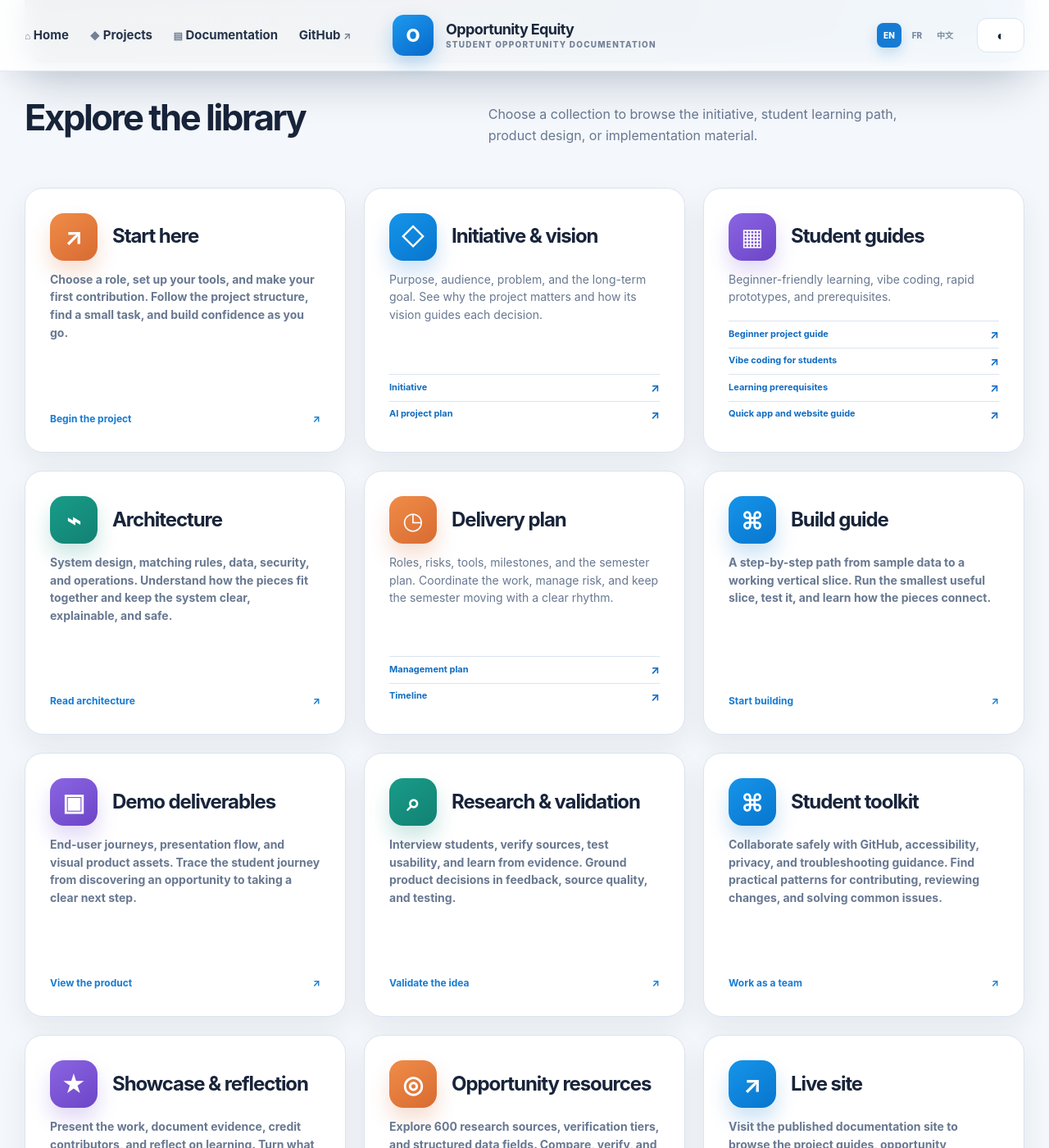
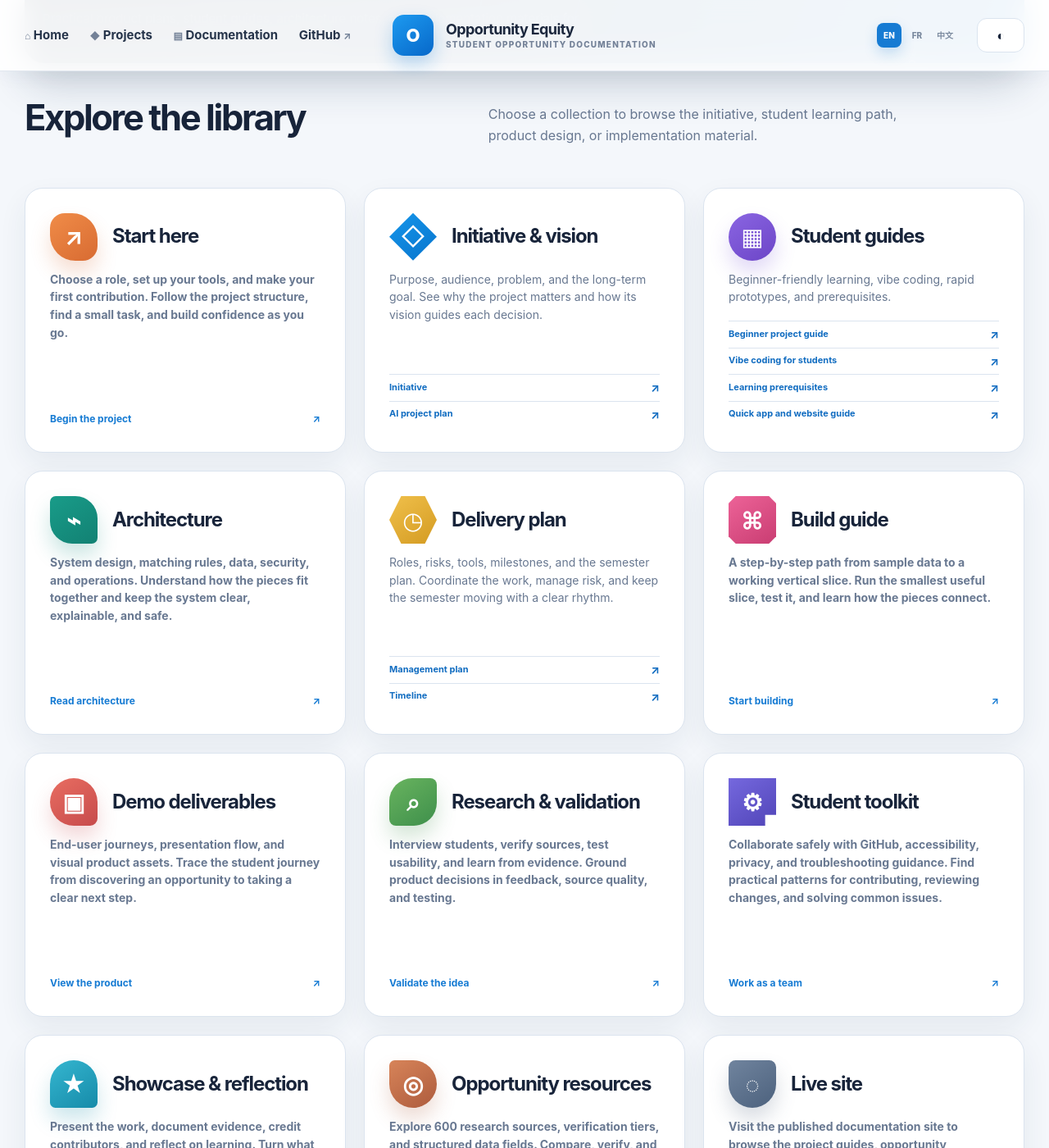
Before and after one commit to andyxuan2010/OpportunityEquityEngine, a Jekyll site: the page built from index.md, in a window 1280 px wide and 1400 px high, scrolled down 237 px. Shown: the whole window at 82% size. Built offline with Jekyll 4.4.1, drawn with Linux system fonts in a browser that asks for light colours.

Commit message:
Differentiate library card icons

```diff
--- a/_includes/library-cards.html
+++ b/_includes/library-cards.html
@@ -140,43 +140,43 @@
   <p>{{ library_intro }}</p>
   <div class="library-grid">
     <a class="library-card library-card-orange" href="docs/00-start-here/START_HERE{{ locale_suffix }}.html">
-      <span class="library-icon">↗</span><strong>{{ card_start_title }}</strong><span>{{ card_start_description }}</span><b>{{ card_start_action }} <span aria-hidden="true">↗</span></b>
+      <span class="library-icon library-icon-start">↗</span><strong>{{ card_start_title }}</strong><span>{{ card_start_description }}</span><b>{{ card_start_action }} <span aria-hidden="true">↗</span></b>
     </a>
     <div class="library-card library-card-blue">
-      <span class="library-icon">◇</span><strong>{{ card_initiative_title }}</strong><span>{{ card_initiative_description }}</span>
+      <span class="library-icon library-icon-initiative">◇</span><strong>{{ card_initiative_title }}</strong><span>{{ card_initiative_description }}</span>
       <div class="library-card-links" aria-label="{{ card_initiative_title }} document links"><a href="docs/01-initiative/initiative{{ locale_suffix }}.html">{{ card_initiative_link }} <span aria-hidden="true">↗</span></a><a href="docs/01-initiative/Opportunity_Equity_Engine{{ locale_suffix }}.html">{{ card_plan_link }} <span aria-hidden="true">↗</span></a></div>
     </div>
     <div class="library-card library-card-purple library-card-student-guides">
-      <span class="library-icon">▦</span><strong>{{ card_guides_title }}</strong><span>{{ card_guides_description }}</span>
+      <span class="library-icon library-icon-guides">▦</span><strong>{{ card_guides_title }}</strong><span>{{ card_guides_description }}</span>
       <div class="library-card-links" aria-label="{{ card_guides_title }} document links"><a href="docs/03-student-guides/BEGINNER_PROJECT_GUIDE{{ locale_suffix }}.html">{{ card_beginner_link }} <span aria-hidden="true">↗</span></a><a href="docs/03-student-guides/VIBE_CODING_FOR_STUDENTS{{ locale_suffix }}.html">{{ card_vibe_link }} <span aria-hidden="true">↗</span></a><a href="docs/03-student-guides/LEARNING_PREREQUISITES{{ locale_suffix }}.html">{{ card_prereq_link }} <span aria-hidden="true">↗</span></a><a href="docs/03-student-guides/QUICK_APP_AND_WEBSITE_BUILD_GUIDE{{ locale_suffix }}.html">{{ card_quick_link }} <span aria-hidden="true">↗</span></a></div>
     </div>
     <a class="library-card library-card-teal" href="docs/02-architecture/architecture{{ locale_suffix }}.html">
-      <span class="library-icon">⌁</span><strong>{{ card_architecture_title }}</strong><span>{{ card_architecture_description }}</span><b>{{ card_architecture_action }} <span aria-hidden="true">↗</span></b>
+      <span class="library-icon library-icon-architecture">⌁</span><strong>{{ card_architecture_title }}</strong><span>{{ card_architecture_description }}</span><b>{{ card_architecture_action }} <span aria-hidden="true">↗</span></b>
     </a>
     <div class="library-card library-card-orange">
-      <span class="library-icon">◷</span><strong>{{ card_delivery_title }}</strong><span>{{ card_delivery_description }}</span>
+      <span class="library-icon library-icon-delivery">◷</span><strong>{{ card_delivery_title }}</strong><span>{{ card_delivery_description }}</span>
       <div class="library-card-links" aria-label="{{ card_delivery_title }} document links"><a href="docs/04-delivery/PROJECT_MANAGEMENT_PLAN{{ locale_suffix }}.html">{{ card_management_link }} <span aria-hidden="true">↗</span></a><a href="docs/04-delivery/PROJECT_TIMELINE{{ locale_suffix }}.html">{{ card_timeline_link }} <span aria-hidden="true">↗</span></a></div>
     </div>
     <a class="library-card library-card-blue" href="docs/05-build/DEMO_IMPLEMENTATION_GUIDE{{ locale_suffix }}.html">
-      <span class="library-icon">⌘</span><strong>{{ card_build_title }}</strong><span>{{ card_build_description }}</span><b>{{ card_build_action }} <span aria-hidden="true">↗</span></b>
+      <span class="library-icon library-icon-build">⌘</span><strong>{{ card_build_title }}</strong><span>{{ card_build_description }}</span><b>{{ card_build_action }} <span aria-hidden="true">↗</span></b>
     </a>
     <a class="library-card library-card-purple" href="docs/06-demo/DEMO_DELIVERABLES{{ locale_suffix }}.html">
-      <span class="library-icon">▣</span><strong>{{ card_demo_title }}</strong><span>{{ card_demo_description }}</span><b>{{ card_demo_action }} <span aria-hidden="true">↗</span></b>
+      <span class="library-icon library-icon-demo">▣</span><strong>{{ card_demo_title }}</strong><span>{{ card_demo_description }}</span><b>{{ card_demo_action }} <span aria-hidden="true">↗</span></b>
     </a>
     <a class="library-card library-card-teal" href="docs/07-research-and-validation/RESEARCH_AND_VALIDATION{{ locale_suffix }}.html">
-      <span class="library-icon">⌕</span><strong>{{ card_research_title }}</strong><span>{{ card_research_description }}</span><b>{{ card_research_action }} <span aria-hidden="true">↗</span></b>
+      <span class="library-icon library-icon-research">⌕</span><strong>{{ card_research_title }}</strong><span>{{ card_research_description }}</span><b>{{ card_research_action }} <span aria-hidden="true">↗</span></b>
     </a>
     <a class="library-card library-card-blue" href="docs/08-student-toolkit/STUDENT_TOOLKIT{{ locale_suffix }}.html">
-      <span class="library-icon">⌘</span><strong>{{ card_toolkit_title }}</strong><span>{{ card_toolkit_description }}</span><b>{{ card_toolkit_action }} <span aria-hidden="true">↗</span></b>
+      <span class="library-icon library-icon-toolkit">⚙</span><strong>{{ card_toolkit_title }}</strong><span>{{ card_toolkit_description }}</span><b>{{ card_toolkit_action }} <span aria-hidden="true">↗</span></b>
     </a>
     <a class="library-card library-card-purple" href="docs/09-showcase-and-reflection/SHOWCASE_AND_REFLECTION{{ locale_suffix }}.html">
-      <span class="library-icon">★</span><strong>{{ card_showcase_title }}</strong><span>{{ card_showcase_description }}</span><b>{{ card_showcase_action }} <span aria-hidden="true">↗</span></b>
+      <span class="library-icon library-icon-showcase">★</span><strong>{{ card_showcase_title }}</strong><span>{{ card_showcase_description }}</span><b>{{ card_showcase_action }} <span aria-hidden="true">↗</span></b>
     </a>
     <a class="library-card library-card-orange" href="docs/10-opportunity-sources/Opportunity_Equity_Engine_600_Sources{{ locale_suffix }}.html">
-      <span class="library-icon">◎</span><strong>{{ card_sources_title }}</strong><span>{{ card_sources_description }}</span><b>{{ card_sources_action }} <span aria-hidden="true">↗</span></b>
+      <span class="library-icon library-icon-sources">◎</span><strong>{{ card_sources_title }}</strong><span>{{ card_sources_description }}</span><b>{{ card_sources_action }} <span aria-hidden="true">↗</span></b>
     </a>
     <a class="library-card library-card-blue" href="https://andyxuan.ca/OpportunityEquityEngine/">
-      <span class="library-icon">↗</span><strong>{{ card_live_title }}</strong><span>{{ card_live_description }}</span><b>{{ card_live_action }} <span aria-hidden="true">↗</span></b>
+      <span class="library-icon library-icon-live">◌</span><strong>{{ card_live_title }}</strong><span>{{ card_live_description }}</span><b>{{ card_live_action }} <span aria-hidden="true">↗</span></b>
     </a>
   </div>
 </section>
--- a/assets/css/style.scss
+++ b/assets/css/style.scss
@@ -174,11 +174,19 @@ button { font: inherit; }
 .library-grid { display: grid; grid-template-columns: repeat(3, minmax(0, 1fr)); gap: 22px; margin: 34px 0 68px; }
 .library-card { min-height: 322px; display: grid; grid-template-columns: 58px minmax(0, 1fr); grid-template-rows: auto 1fr auto; column-gap: 18px; padding: 30px; border: 1px solid var(--line); border-radius: 22px; background: var(--surface); box-shadow: 0 14px 34px rgba(31, 57, 88, .07); transition: transform .22s ease, border-color .22s ease, box-shadow .22s ease; }
 .library-card:hover, .library-card:focus-visible { transform: translateY(-7px); border-color: var(--blue-bright); box-shadow: 0 22px 46px rgba(31, 57, 88, .14); }
-.library-icon { width: 58px; height: 58px; display: grid; grid-column: 1; grid-row: 1; place-items: center; margin: 0; border-radius: 17px; color: white; font-size: 29px; line-height: 1; box-shadow: 0 14px 25px rgba(22, 123, 211, .22); }
-.library-card-blue .library-icon { background: linear-gradient(145deg, #1595ea, #0875cd); }
-.library-card-purple .library-icon { background: linear-gradient(145deg, #8a65e2, #6c45c7); box-shadow: 0 14px 25px rgba(118, 82, 216, .22); }
-.library-card-teal .library-icon { background: linear-gradient(145deg, #199c89, #128173); box-shadow: 0 14px 25px rgba(20, 141, 128, .22); }
-.library-card-orange .library-icon { background: linear-gradient(145deg, #f08c48, #d86b32); box-shadow: 0 14px 25px rgba(216, 107, 50, .22); }
+.library-icon { width: 58px; height: 58px; display: grid; grid-column: 1; grid-row: 1; place-items: center; margin: 0; color: white; font-size: 29px; line-height: 1; }
+.library-icon-start { border-radius: 18px 31px 18px 31px; background: linear-gradient(145deg, #f08c48, #d86b32); box-shadow: 0 14px 25px rgba(216, 107, 50, .22); }
+.library-icon-initiative { clip-path: polygon(50% 0, 100% 50%, 50% 100%, 0 50%); background: linear-gradient(145deg, #1595ea, #0875cd); box-shadow: 0 14px 25px rgba(22, 123, 211, .22); }
+.library-icon-guides { border-radius: 50%; background: linear-gradient(145deg, #8a65e2, #6c45c7); box-shadow: 0 14px 25px rgba(118, 82, 216, .22); }
+.library-icon-architecture { border-radius: 7px 27px 7px 27px; background: linear-gradient(145deg, #199c89, #128173); box-shadow: 0 14px 25px rgba(20, 141, 128, .22); }
+.library-icon-delivery { clip-path: polygon(25% 0, 75% 0, 100% 50%, 75% 100%, 25% 100%, 0 50%); background: linear-gradient(145deg, #f0c04b, #d49b22); box-shadow: 0 14px 25px rgba(212, 155, 34, .22); }
+.library-icon-build { clip-path: polygon(15% 0, 85% 0, 100% 15%, 100% 85%, 85% 100%, 15% 100%, 0 85%, 0 15%); background: linear-gradient(145deg, #ed6398, #c93d72); box-shadow: 0 14px 25px rgba(201, 61, 114, .22); }
+.library-icon-demo { border-radius: 50% 50% 9px 50%; background: linear-gradient(145deg, #e86d61, #c74b4c); box-shadow: 0 14px 25px rgba(199, 75, 76, .22); }
+.library-icon-research { border-radius: 28px 8px 28px 8px; background: linear-gradient(145deg, #69b45f, #3e8f4b); box-shadow: 0 14px 25px rgba(62, 143, 75, .22); }
+.library-icon-toolkit { clip-path: polygon(0 0, 100% 0, 100% 77%, 77% 77%, 77% 100%, 0 100%); background: linear-gradient(145deg, #7568de, #5145b8); box-shadow: 0 14px 25px rgba(81, 69, 184, .22); }
+.library-icon-showcase { border-radius: 31px 31px 7px 7px; background: linear-gradient(145deg, #35b6d0, #168ba9); box-shadow: 0 14px 25px rgba(22, 139, 169, .22); }
+.library-icon-sources { border-radius: 7px 31px 31px 31px; background: linear-gradient(145deg, #d78459, #ad5b3d); box-shadow: 0 14px 25px rgba(173, 91, 61, .22); }
+.library-icon-live { border-radius: 9px 9px 31px 31px; background: linear-gradient(145deg, #70849e, #4c617d); box-shadow: 0 14px 25px rgba(76, 97, 125, .22); }
 .library-card strong { grid-column: 2; grid-row: 1; align-self: center; color: var(--ink); font-size: 24px; letter-spacing: -.045em; line-height: 1.1; }
 .library-card > span:not(.library-icon) { grid-column: 1 / -1; grid-row: 2; margin-top: 12px; color: var(--muted); font-size: 14px; line-height: 1.55; }
 .library-card b { grid-column: 1 / -1; grid-row: 3; display: flex; justify-content: space-between; align-items: center; gap: 8px; margin-top: auto; padding-top: 22px; color: var(--blue); font-size: 12px; }
```
